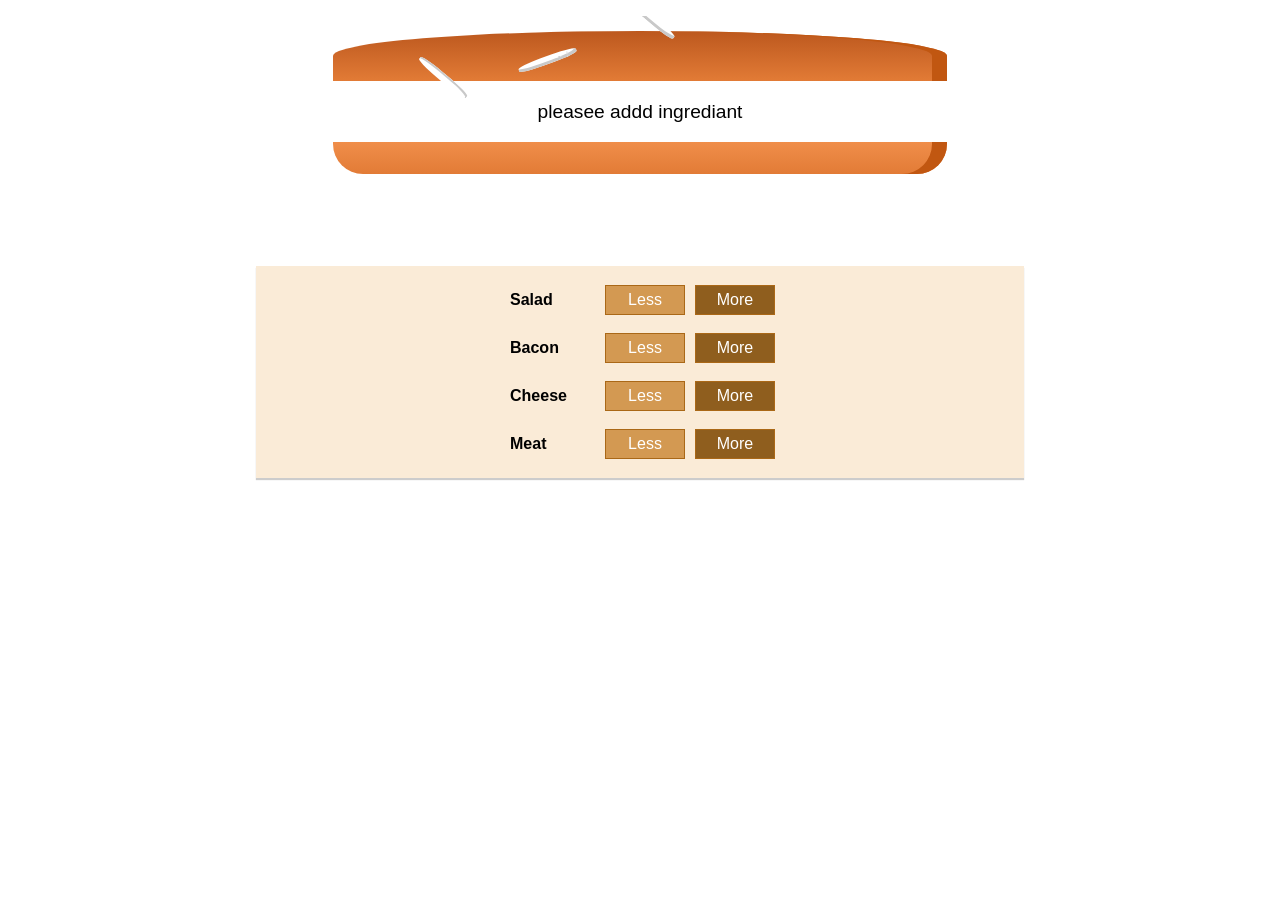
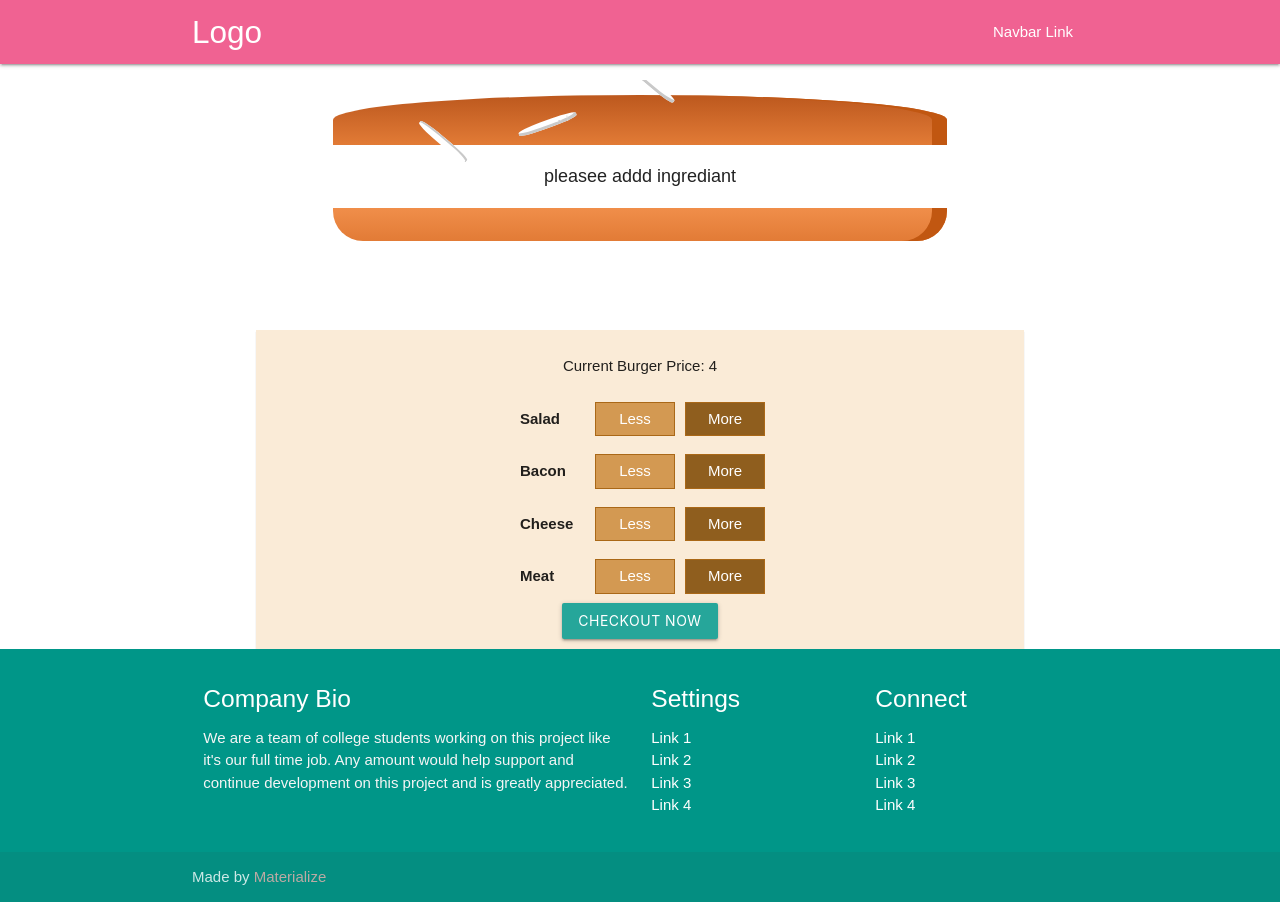
Before and after one commit to loayelzobeidy/BurgerBuilderReact, a React app: page / in a window 1280 px wide. Before the commit the page ends 800 px from the top, so only its background shows below. Built offline with nearby package versions, Linux system fonts and the light colour scheme.

Commit message:
styling and prices

```diff
--- a/public/index.html
+++ b/public/index.html
@@ -4,6 +4,14 @@
     <meta charset="utf-8">
     <meta name="viewport" content="width=device-width, initial-scale=1, shrink-to-fit=no">
     <meta name="theme-color" content="#000000">
+    <!-- Compiled and minified CSS -->
+    <link rel="stylesheet" href="https://cdnjs.cloudflare.com/ajax/libs/materialize/1.0.0-rc.2/css/materialize.min.css">
+
+    <!-- Compiled and minified JavaScript -->
+    <script src="https://cdnjs.cloudflare.com/ajax/libs/materialize/1.0.0-rc.2/js/materialize.min.js"></script>
+
+
+
     <!--
       manifest.json provides metadata used when your web app is added to the
       homescreen on Android. See https://developers.google.com/web/fundamentals/engage-and-retain/web-app-manifest/
--- a/src/components/Burger/BuildControls/BuildControls.js
+++ b/src/components/Burger/BuildControls/BuildControls.js
@@ -11,8 +11,12 @@ const controls = [
 ]
 const buildControls = (props)=>(
 <div className={classes.BuildControls}>
+{console.log(props.totalPrice)}
+<p>Current Burger Price: {props.totalPrice}</p>
     {
         controls.map((ctrl)=>{
+
+
            return  <BuildControl key={ctrl.label} label = {ctrl.label} added={()=>{props.ingrediantAdded(ctrl.type)}}
             removed ={()=>{ props.removeingrediantRemoved(ctrl.type)}}
 
@@ -20,6 +24,7 @@ const buildControls = (props)=>(
         }
     )
     }
+    <button className='waves-effect waves-light btn'>Checkout Now</button>
 </div>
 );
 export default buildControls
--- a/src/components/Burger/Burger.js
+++ b/src/components/Burger/Burger.js
@@ -15,6 +15,7 @@ const burger = (props)=>{
     transforIngrediants = <p>pleasee addd ingrediant</p>
 return(
     <div className={classes.Burger}>
+
     <BurgerIngredient type = "bread-top"/>
 {transforIngrediants}
     <BurgerIngredient type = "bread-bottom"/>
--- a/src/components/Layout/Layout.js
+++ b/src/components/Layout/Layout.js
@@ -2,10 +2,61 @@ import React from 'react';
 import Aux from '../../hoc/Aux'
 import classes from './Layout.css'
 const layout =(props)=>(
+    <div>
+    <nav class="white pink lighten-2" role="navigation">
+    <div class="nav-wrapper container">
+      <a id="logo-container" href="#" class="brand-logo">Logo</a>
+      <ul class="right hide-on-med-and-down">
+        <li><a href="#">Navbar Link</a></li>
+      </ul>
+
+      <ul id="nav-mobile" class="sidenav">
+        <li><a href="#">Navbar Link</a></li>
+      </ul>
+      <a href="#" data-target="nav-mobile" class="sidenav-trigger"><i class="material-icons">menu</i></a>
+    </div>
+  </nav>
     <Aux >
 <main className={classes.Content}>
     {props.children}
 </main>
 </Aux>
+<footer class="page-footer teal">
+    <div class="container">
+      <div class="row">
+        <div class="col l6 s12">
+          <h5 class="white-text">Company Bio</h5>
+          <p class="grey-text text-lighten-4">We are a team of college students working on this project like it's our full time job. Any amount would help support and continue development on this project and is greatly appreciated.</p>
+
+
+        </div>
+        <div class="col l3 s12">
+          <h5 class="white-text">Settings</h5>
+          <ul>
+            <li><a class="white-text" href="#!">Link 1</a></li>
+            <li><a class="white-text" href="#!">Link 2</a></li>
+            <li><a class="white-text" href="#!">Link 3</a></li>
+            <li><a class="white-text" href="#!">Link 4</a></li>
+          </ul>
+        </div>
+        <div class="col l3 s12">
+          <h5 class="white-text">Connect</h5>
+          <ul>
+            <li><a class="white-text" href="#!">Link 1</a></li>
+            <li><a class="white-text" href="#!">Link 2</a></li>
+            <li><a class="white-text" href="#!">Link 3</a></li>
+            <li><a class="white-text" href="#!">Link 4</a></li>
+          </ul>
+        </div>
+      </div>
+    </div>
+    <div class="footer-copyright">
+      <div class="container">
+      Made by <a class="brown-text text-lighten-3" href="http://materializecss.com">Materialize</a>
+      </div>
+    </div>
+  </footer>
+</div>
+
 );
 export default layout;
--- a/src/containers/BurgerBuilder/BurgerBuilder.js
+++ b/src/containers/BurgerBuilder/BurgerBuilder.js
@@ -4,6 +4,10 @@ import Burger from '../../components/Burger/Burger'
 import BuildControls from '../../components/Burger/BuildControls/BuildControls'
 const INGREDIANT_PRICES = {
  salad :4,
+ meat:3,
+ bacon:3,
+ cheese:3,
+
 }
 class BurgerBuilder extends Component
 {
@@ -49,7 +53,9 @@ class BurgerBuilder extends Component
         <Aux>
             <Burger ingrediants = {this.state.ingrediant}/>
 
-            <BuildControls  ingrediantAdded = {this.addIngrediantHandler} removeingrediantRemoved={this.removeIngrediantHandler}/>
+            <BuildControls  ingrediantAdded = {this.addIngrediantHandler} removeingrediantRemoved={this.removeIngrediantHandler}
+            totalPrice ={this.state.totalPrice}
+            />
         </Aux>
     );
     }
```
